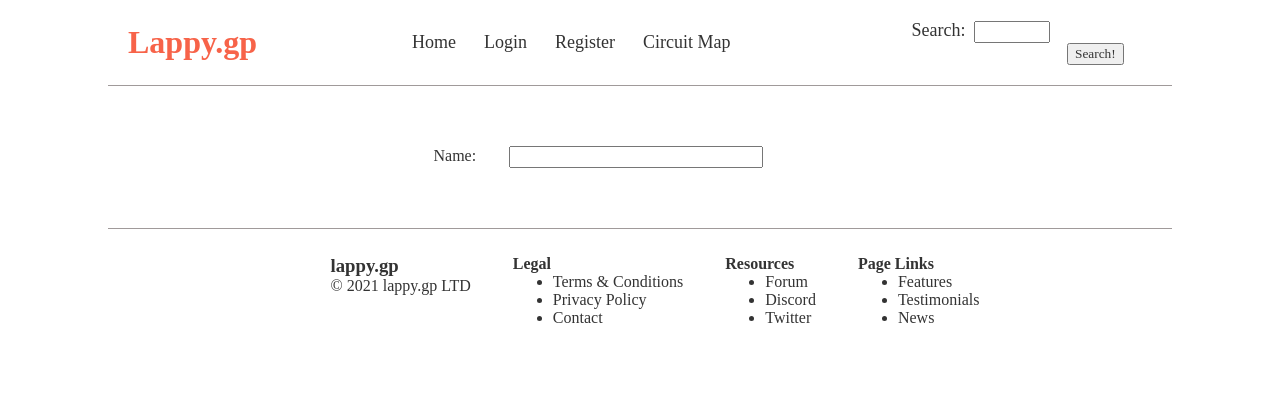
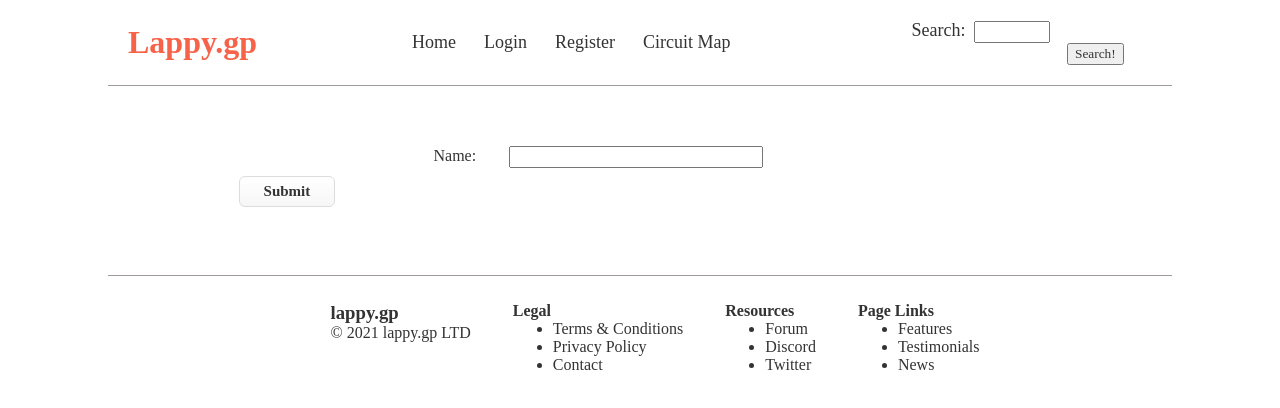
Before and after one commit to LennertSaerens/Frontend-react, a React (Create React App) app in the folder react-lappy/: page /modifycircuit in a window 1280 px wide. Shown: the top 408 px of the page. Built offline with nearby package versions, Linux system fonts and the light colour scheme; a web font is replaced by a local one.

Commit message:
Implemented Modify Circuit

```diff
--- a/react-lappy/src/App.js
+++ b/react-lappy/src/App.js
@@ -15,6 +15,7 @@ import ModifyCircuit from "./pages/ModifyCircuit";
 function App() {
   const [auth, setAuth] = useState(null)
   const [id, setID]= useState(null);
+  const[circuit, setCircuit] = useState()
   return (
     <BrowserRouter>
       <div className="App">
@@ -34,7 +35,7 @@ function App() {
               <Profile loggedid={id}/>
             </Route>
             <Route path="/circuitMap">
-              <Circuitmap />
+              <Circuitmap setCircuit = {setCircuit}/>
             </Route>
             <Route path="/addcircuit">
               <AddCircuit auth={auth} id={id}/>
@@ -43,7 +44,7 @@ function App() {
               <AddLaptime auth={auth} id={id}/>
             </Route>
             <Route path="/modifycircuit">
-              <ModifyCircuit />
+              <ModifyCircuit circuit={circuit} auth={auth}/>
             </Route>
           </Switch>
         </div>
--- a/react-lappy/src/components/Flag.js
+++ b/react-lappy/src/components/Flag.js
@@ -8,10 +8,11 @@ import { flagStyle } from '../styles/flagstyle'
  *        the state of the Circuitmap page.
  * @returns Shows a flag on the map. This flag is clickable and makes the page display information about the circuit that was clicked.
  */
-const Flag = ({ circuit, setCurrentCircuit, setLaptimes }) => {
+const Flag = ({ circuit, setCurrentCircuit, setLaptimes, setEditCircuit }) => {
     return (
         <div className="flag" onClick={() => {
             setCurrentCircuit(circuit)
+            setEditCircuit(circuit)
             fetch(`http://127.0.0.1:8000/api/laps/?circuit=${circuit.id}`).then((res) => res.json()).then(data => setLaptimes(data))
         }}>
             <img src={checkeredFlag} alt="Checkered Flag"  style={flagStyle} />
--- a/react-lappy/src/pages/Circuitmap.js
+++ b/react-lappy/src/pages/Circuitmap.js
@@ -4,7 +4,7 @@ import Flag from "../components/Flag"
 import mapStyle from "../styles/GoogleMapStyle.json"
 import { Link } from "react-router-dom"
 
-const Circuitmap = () => {
+const Circuitmap = ({setCircuit}) => {
 
     // All circuits recieved from the DB. Used for showing them on the map
     const [circuits, setCircuits] = useState([
@@ -91,6 +91,7 @@ const Circuitmap = () => {
                             circuit={circuit}
                             setCurrentCircuit={setCurrentCircuit}
                             setLaptimes={setLaptimes}
+                            setEditCircuit={setCircuit}
                         />
                     ))}
                 </GoogleMapReact>
--- a/react-lappy/src/pages/ModifyCircuit.jsx
+++ b/react-lappy/src/pages/ModifyCircuit.jsx
@@ -1,13 +1,29 @@
-import React from 'react'
+import React, { useState } from 'react'
 
-const ModifyCircuit = ({ circuit }) => {
+
+const ModifyCircuit = ({ circuit, auth}) => {
+    const [name, setName] = useState()
+    const handleSubmit = (event) => {
+        event.preventDefault()
+        const header = {
+            'Content-Type': 'application/json',
+            'Authorization': `Token ${auth}`
+          };
+          const requestOptions = {
+            method: 'PATCH',
+            headers: header,
+            body: JSON.stringify({ name: name})
+        };
+        fetch(`http://127.0.0.1:8000/api/circuits/${circuit.id}/`, requestOptions)
+    }
     return (
         <div className="modify-circuit">
-            <form action="">
+            <form onSubmit={handleSubmit}>
                 <p>
                     <label htmlFor="name">Name:</label>
-                    <input type="text" id="name" name="name" />
+                    <input type="text" id="name" name="name" onChange={e => setName(e.target.value)}/>
                 </p>
+                <input type="submit" className='styledbutton'/>
             </form>
         </div>
     )
```
